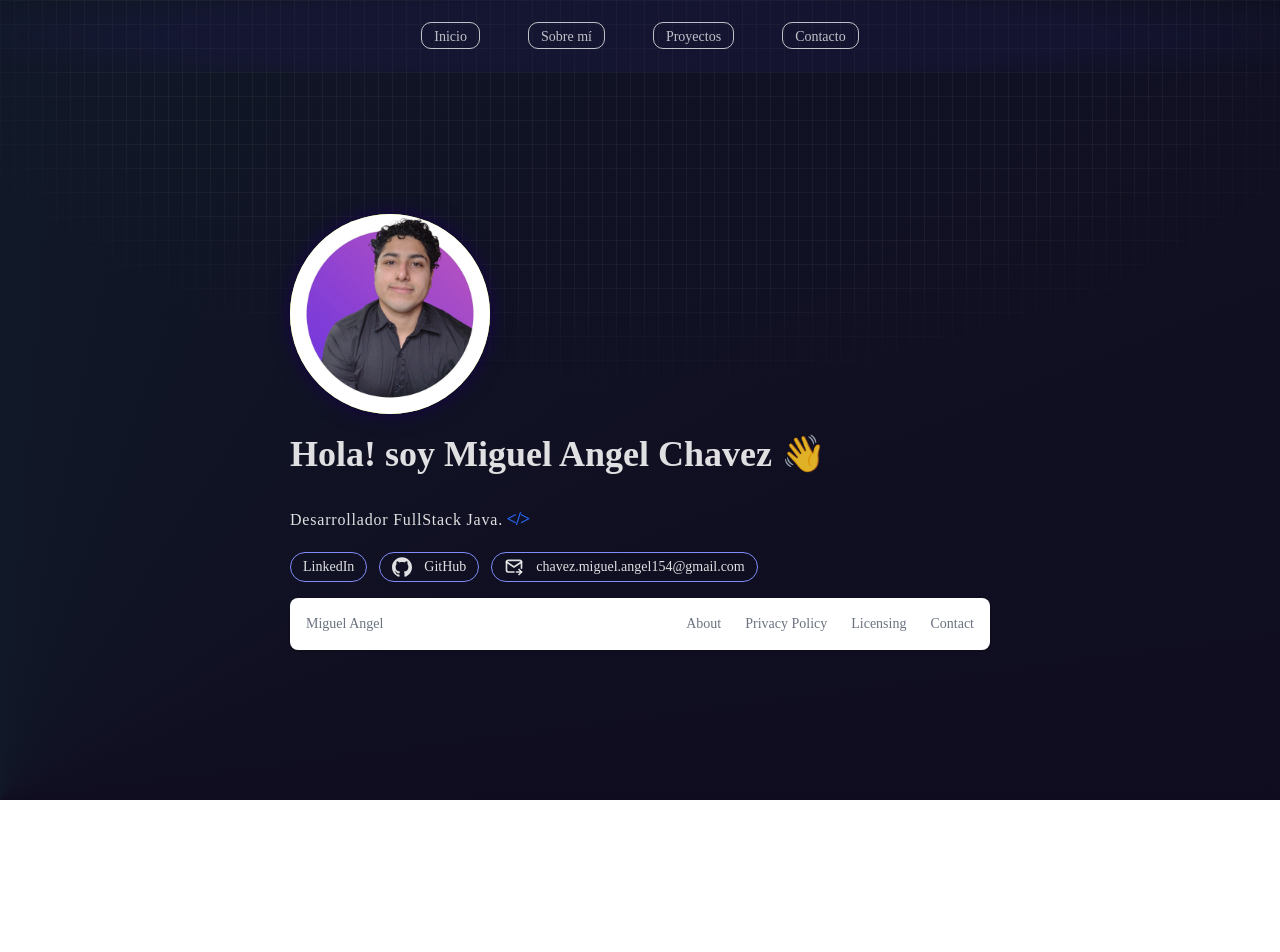
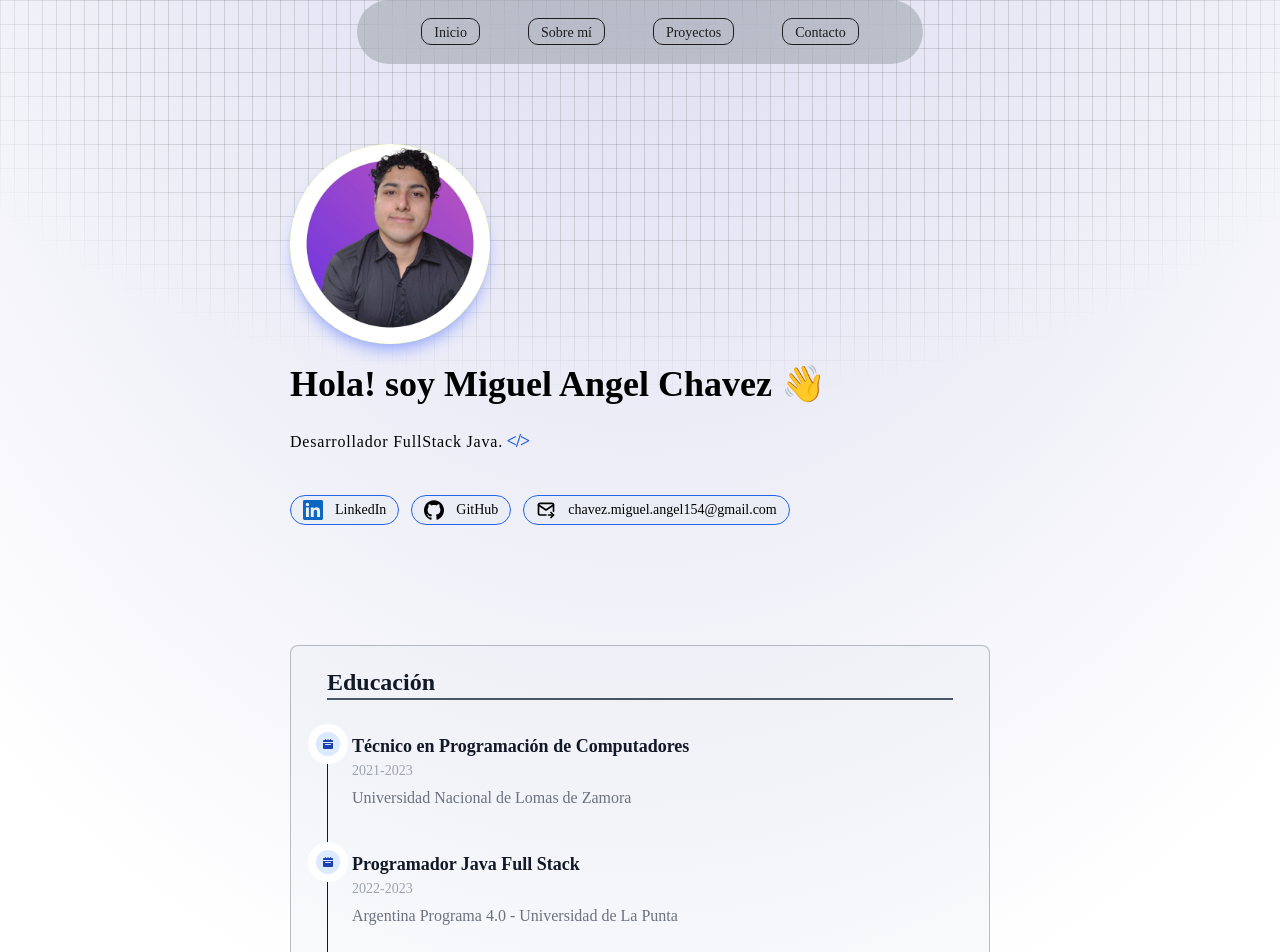
Before and after one commit to MiguelAChavez/Porfolio, a React (Vite) app: page / in a window 1280 px wide. Shown: the top 952 px of the page. Before the commit the page ends 800 px from the top, so only its background shows below. Built offline with nearby package versions, Linux system fonts and the light colour scheme.

Commit message:
Added timeline component and its items

```diff
--- a/index.html
+++ b/index.html
@@ -10,7 +10,8 @@
   <meta name="keywords" content="desarrollo web, Miguel Angel, Miguel Angel Chavez">
 </head>
 
-<body class="bg-[conic-gradient(at_bottom_left,_var(--tw-gradient-stops))] from-gray-900 via-[#0e0118] ">
+<body class=" bg-white bg-[radial-gradient(ellipse_80%_80%_at_50%_-20%,rgba(120,119,198,0.3),rgba(255,255,255,0))]
+  dark:bg-[conic-gradient(at_bottom_left,_var(--tw-gradient-stops))] from-gray-900 via-[#0e0118] ">
   <div id="root"></div>
   <script type="module" src="./src/main.jsx"></script>
 </body>
--- a/src/components/App/App.jsx
+++ b/src/components/App/App.jsx
@@ -5,38 +5,41 @@ import Perfil from "../Perfil";
 import { v4 as uuidv4 } from "uuid";
 import Footer from "../Footer/Footer";
 import GitHub from "../../assets/Icon/GitHub";
+import Linkedin from "../../assets/Icon/Linkedin";
 import MailIcon from "../../assets/Icon/MailIcon";
 import Badge from "../Badge";
+import Container from "../Container";
+import Education from "../TimeLine/Education";
 
 const App = () => {
   return (
     <>
       <div className="background-overlay "></div>
       <Header></Header>
-      <main className="app flex justify-center">
-        <section
-          id="Home"
-          className="w-[700px] lg:w[740px] mx-auto py-10 text-left"
-        >
+      <main id={"Home"} className="app flex justify-center">
+        <Container id={""}>
           <Perfil key={uuidv4()} />
           <h1 className="text-typing text-4xl font-bold">
             Hola! soy Miguel Angel Chavez 👋
           </h1>
 
-          <h2 className="tracking-wider">
+          <h2 className="text-base tracking-wider">
             Desarrollador FullStack Java.
-            <span className="font-bold text-lg tracking-tighter text-blue-600 dark:text-blue-500">
-              {" </>"}
+            <span className=" font-bold text-lg tracking-tighter text-blue-600 dark:text-blue-500">
+              {" </> \n"}
             </span>
           </h2>
-        </section>
-        <section className="mt-[-2rem]">
+        </Container>
+
+        <section id="Nets">
           <ul className="flex gap-x-3">
             <Badge
               link={"https://www.linkedin.com/in/miguelangelchavez-/"}
               red={"LinkedIn"}
               shadow={"hover:shadow-blue-500/50"}
-            ></Badge>
+            >
+              <Linkedin className="size-5"></Linkedin>
+            </Badge>
 
             <Badge
               link={"https://github.com/MiguelAChavez"}
@@ -55,6 +58,22 @@ const App = () => {
             </Badge>
           </ul>
         </section>
+
+        <Container id={"My"}>
+          <Education title={"Educación"}></Education>
+        </Container>
+        <br />
+        <br />
+        <br />
+        <br />
+        <br />
+        <br />
+        <br />
+        <br />
+        <br />
+        <br />
+        <br />
+        <br />
       </main>
       <Footer></Footer>
     </>
--- a/src/components/Badge.jsx
+++ b/src/components/Badge.jsx
@@ -4,8 +4,8 @@ const Badge = ({ red, link, shadow, children }) => {
   return (
     <li>
       <a
-        className={`rounded-full border  border-indigo-400
-        flex justify-center items-center gap-x-3 py-1 px-3 text-sm font-medium  dark:bg-gray-700 dark:text-gray-300
+        className={`rounded-full border border-blue-600  dark:border-indigo-400
+        flex justify-center items-center gap-x-3 py-1 px-3 text-sm font-medium bg-slate-200/45 dark:bg-gray-700 dark:text-gray-300
         hover:scale-105 hover:shadow-lg ${shadow} transition`}
         href={link}
         target="_blank"
--- /dev/null
+++ b/src/components/Container.jsx
@@ -0,0 +1,14 @@
+import React from "react";
+
+const Container = ({ id, children }) => {
+  return (
+    <section
+      id={id}
+      className="w-[700px] lg:w[740px] mx-auto mt-20 py-10 text-left"
+    >
+      {children}
+    </section>
+  );
+};
+
+export default Container;
--- a/src/components/Header/Header.jsx
+++ b/src/components/Header/Header.jsx
@@ -12,11 +12,8 @@ const buttons = [
 
 const Header = () => {
   return (
-    <header className="flex justify-between items-center py-3">
-      <nav
-        className="fixed top-0 left-0 flex justify-center flex-row gap-x-10 py-3 bg-indigo-950/35
-      [mask-image:radial-gradient(ellipse_60%_80%_at_50%_50%,#000_60%,transparent_100%)]"
-      >
+    <header className="flex justify-center items-center py-3">
+      <nav className="fixed top-0 flex justify-center flex-row gap-x-10 py-2 px-10 dark:bg-indigo-950/35">
         <ul>
           {buttons.map((element) => (
             <ButtonNav
--- a/src/components/Perfil.jsx
+++ b/src/components/Perfil.jsx
@@ -9,7 +9,9 @@ const image = {
 
 const Perfil = () => {
   return (
-    <figure className={`${style.img} `}>
+    <figure
+      className={`${style.img} shadow-lg shadow-indigo-300 dark:shadow-indigo-950`}
+    >
       <img src={image.url} alt={image.name} title={`Perfil de ${image.name}`} />
     </figure>
   );
--- /dev/null
+++ b/src/components/TimeLine/Education.jsx
@@ -0,0 +1,40 @@
+import React from "react";
+import TimeItem from "./TimeItem";
+import { v4 as uuidv4 } from "uuid";
+
+const items = [
+  {
+    title: "Técnico en Programación de Computadores",
+    date: "2021-2023",
+    description: "Universidad Nacional de Lomas de Zamora",
+  },
+  {
+    title: "Programador Java Full Stack",
+    date: "2022-2023",
+    description: "Argentina Programa 4.0 - Universidad de La Punta",
+  },
+  {
+    title: "Desarrollador web con React js",
+    date: "2023",
+    description: "Argentina Programa 4.0 - UTN",
+  },
+];
+
+const Education = ({ title }) => {
+  return (
+    <div className="py-5 px-9 border border-gray-500/45 rounded-lg bg-slate-300/10 dark:bg-gray-800/45 dark:border-gray-700">
+      {title && (
+        <h2 className="text-2xl mb-8 border-b-2 border-gray-600 dark:border-gray-500 font-semibold text-gray-900 dark:text-white">
+          {title}
+        </h2>
+      )}
+      <ol className="relative border-s border-gray-900 dark:border-gray-700">
+        {items.map((data) => (
+          <TimeItem key={uuidv4()} {...data}></TimeItem>
+        ))}
+      </ol>
+    </div>
+  );
+};
+
+export default Education;
--- /dev/null
+++ b/src/components/TimeLine/TimeItem.jsx
@@ -0,0 +1,31 @@
+import React from "react";
+import PropTypes from "prop-types";
+
+const TimeItem = ({ title, date, description }) => {
+  return (
+    <li className="mb-10 ms-6">
+      <span className="absolute flex items-center justify-center w-6 h-6 bg-blue-100 rounded-full -start-3 ring-8 ring-white dark:ring-gray-900 dark:bg-blue-900">
+        <svg
+          className="w-2.5 h-2.5 text-blue-800 dark:text-blue-300"
+          aria-hidden="true"
+          xmlns="http://www.w3.org/2000/svg"
+          fill="currentColor"
+          viewBox="0 0 20 20"
+        >
+          <path d="M20 4a2 2 0 0 0-2-2h-2V1a1 1 0 0 0-2 0v1h-3V1a1 1 0 0 0-2 0v1H6V1a1 1 0 0 0-2 0v1H2a2 2 0 0 0-2 2v2h20V4ZM0 18a2 2 0 0 0 2 2h16a2 2 0 0 0 2-2V8H0v10Zm5-8h10a1 1 0 0 1 0 2H5a1 1 0 0 1 0-2Z" />
+        </svg>
+      </span>
+      <h3 className="mb-1 text-lg font-semibold text-gray-900 dark:text-white">
+        {title}
+      </h3>
+      <time className="block mb-2 text-sm font-normal leading-none text-gray-400 dark:text-gray-500">
+        {date}
+      </time>
+      <p className="text-base font-normal text-gray-500 dark:text-gray-400">
+        {description || ""}
+      </p>
+    </li>
+  );
+};
+
+export default TimeItem;
--- a/src/css/header.module.css
+++ b/src/css/header.module.css
@@ -1,5 +1,8 @@
 nav {
-    width: 100%;
+    border-radius: 50px;
+    background-color: hsla(158, 23%, 18%, .2);
+    backdrop-filter: blur(20px) saturate(1);
+    transition: all .2s linear;
 }
 
 ul .item {
@@ -14,7 +17,6 @@ ul .item {
 
 ul .item:hover {
     opacity: 100%;
-    color: white;
     background-color: rgba(246, 240, 255, 0.116);
     box-shadow: 0 6px 10px #e7dcfa42;
 }
--- a/src/css/index.css
+++ b/src/css/index.css
@@ -12,12 +12,16 @@
    background-color: rgb(110, 67, 230);
 }
 
+html {
+   scroll-behavior: smooth;
+}
+
 :root {
    line-height: 3;
    font-weight: 400;
 
    color-scheme: light dark;
-   color: rgba(255, 255, 255, 0.87);
+
    --scrollbar-border-thickness: 0px;
    --show-double-buttons: none;
    --scrollbar-width: 15px;
--- a/src/css/perfil.module.css
+++ b/src/css/perfil.module.css
@@ -5,8 +5,6 @@
     background-color: rgb(199, 238, 28);
     overflow: hidden;
     margin-bottom: 20px;
-    box-shadow: 0px 0px 20px rgba(23, 1, 77, 0.911);
-
 }
 
 .img>img {
```
